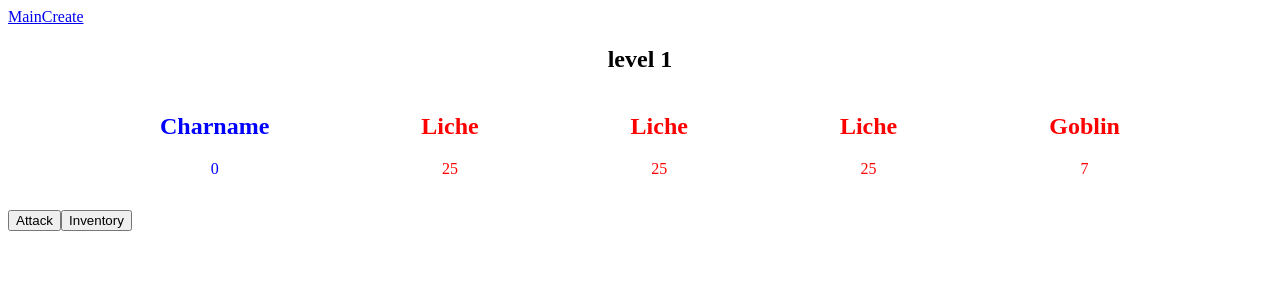
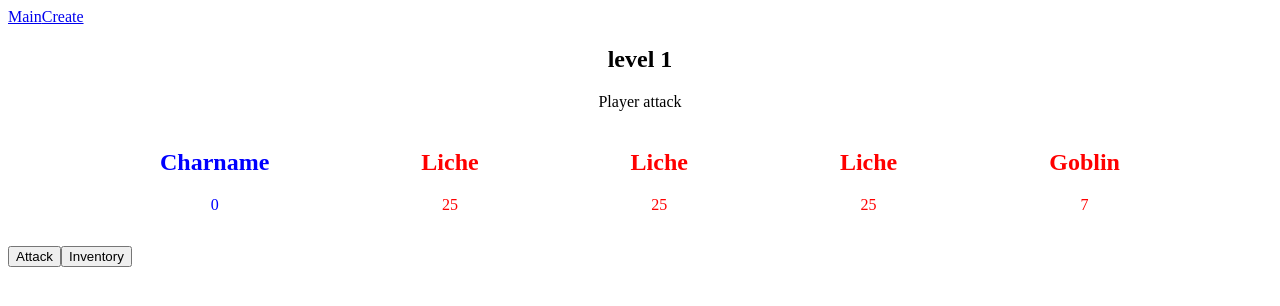
Before and after one commit to mattbra1155/2min-dungeon-vue3, a Vue app: page / in a window 1280 px wide. Shown: the top 306 px of the page. Built offline with nearby package versions, Linux system fonts and the light colour scheme.

Commit message:
fixed turn state change

```diff
--- a/src/App.vue
+++ b/src/App.vue
@@ -15,16 +15,24 @@ import { useTurn } from '@/composables/useTurn'
 import { usePlayer } from './composables/usePlayer'
 import { useRouter } from 'vue-router'
 import { IPlayer } from './interfaces/IPlayer'
+import { ETurnState } from './enums/TurnState'
 // import { useEnemy } from './composables/useEnemy'
 export default defineComponent({
     setup() {
         const { createScene } = useSceneManager()
-        const { turnStateMachine } = useTurn()
+        const { turnState, turnStateMachine, changeTurnState } = useTurn()
         const { fetchPlayer, setPlayer } = usePlayer()
         // const { enemy } = useEnemy()
         // const { enemy } = useTurn()
         const router = useRouter()
 
+        createScene('level 1', 4)
+        changeTurnState(ETurnState.Init)
+        turnStateMachine()
+        watch(turnState, (newState, oldState) => {
+            console.log(`${oldState} => ${newState}`)
+            turnStateMachine()
+        })
         onMounted(async () => {
             try {
                 const player: IPlayer | undefined = await fetchPlayer()
@@ -38,13 +46,9 @@ export default defineComponent({
                 console.log(error)
             }
 
-            createScene('level 1', 4)
-            watch(turnStateMachine, (oldState, newState) => {
-                console.log(oldState, newState)
-            })
-            turnStateMachine()
             router.push({ name: 'home' })
         })
+
         return {}
     },
 })
--- a/src/components/layout/Interface.vue
+++ b/src/components/layout/Interface.vue
@@ -26,6 +26,7 @@ export default defineComponent({
         const attack = () => {
             changeTurnState(ETurnState.PlayerAttack)
             playerAttackTarget()
+            changeTurnState(ETurnState.EnemyAttack)
         }
         return {
             attack,
--- a/src/components/layout/TopBar.vue
+++ b/src/components/layout/TopBar.vue
@@ -1,6 +1,7 @@
 <template>
     <div id="top-bar">
         <h2 id="levelName" class="level__name">{{ scene.name }}</h2>
+        <p style="text-align: center">{{ turnState }}</p>
         <h3 id="turnNumber" class="text--center"></h3>
         <div class="health__display">
             <div class="player-hp">
@@ -26,6 +27,7 @@
 import { useAttack } from '@/composables/useAttack'
 import { usePlayer } from '@/composables/usePlayer'
 import { useSceneManager } from '@/composables/useSceneManager'
+import { useTurn } from '@/composables/useTurn'
 import { computed, defineComponent } from 'vue'
 export default defineComponent({
     name: 'TopBar',
@@ -33,6 +35,7 @@ export default defineComponent({
         const { targetToAttack, setTargetToAttack } = useAttack()
         const { player } = usePlayer()
         const { scene } = useSceneManager()
+        const { turnState } = useTurn()
 
         const enemyList = computed(() => scene.value.enemy)
 
@@ -42,6 +45,7 @@ export default defineComponent({
             scene,
             setTargetToAttack,
             targetToAttack,
+            turnState,
         }
     },
 })
--- a/src/composables/useAttack.ts
+++ b/src/composables/useAttack.ts
@@ -1,10 +1,12 @@
+import { reactive, toRefs } from 'vue'
+
 import { diceRollK100, diceRollK6 } from '@/assets/scripts/diceRoll'
 import { IMonster } from '@/interfaces/IMonster'
 import { IPlayer } from '@/interfaces/IPlayer'
-import { reactive, toRefs } from 'vue'
 import { usePlayer } from '@/composables/usePlayer'
 
 const { player } = usePlayer()
+
 interface IAttackState {
     targetToAttack: IMonster | null
 }
--- a/src/composables/useEnemy.ts
+++ b/src/composables/useEnemy.ts
@@ -19,7 +19,6 @@ export const useEnemy = () => {
     const getEnemy = () => state.enemy
 
     const enemyAttackTarget = (attacker: IMonster, enemy: IPlayer | IMonster) => {
-        console.log('this:', this, attacker)
         attack(attacker, enemy)
     }
     return {
--- a/src/composables/useTurn.ts
+++ b/src/composables/useTurn.ts
@@ -27,6 +27,8 @@ export const useTurn = () => {
 
     const changeTurnState = (newState: ETurnState) => {
         state.turnState = newState
+        turnStateMachine()
+        return state.turnState
     }
 
     const sortTurnOrder = () => {
@@ -43,56 +45,55 @@ export const useTurn = () => {
         return updatedTurnOrder
     }
 
+    const checkIfDead = () => {
+        console.log('checking who is dead')
+        state.turnOrder.forEach((enemy) => {
+            if (enemy.stats.hp <= 0) {
+                console.log(`${enemy.name} is dead`)
+                removeDeadFromOrder(enemy)
+            }
+        })
+        if (player.value && player.value.stats.hp <= 0) {
+            console.log('Player dead')
+        }
+    }
+
     const turnStateMachine = () => {
         switch (state.turnState) {
             case ETurnState.Init:
                 console.log(ETurnState.Init)
                 changeTurnState(ETurnState.SortOrder)
+                console.log(state.turnState)
                 break
             case ETurnState.SortOrder:
+                console.log('ssss')
                 console.log(ETurnState.SortOrder)
                 sortTurnOrder()
                 changeTurnState(ETurnState.PlayerAttack)
+                console.log('ssss')
+
                 break
             case ETurnState.PlayerAttack:
                 console.log(ETurnState.PlayerAttack)
                 console.log(targetToAttack.value)
                 break
             case ETurnState.EnemyAttack:
+                checkIfDead()
                 console.log(ETurnState.EnemyAttack)
                 state.turnOrder.forEach((enemy) => {
-                    console.log(enemy)
-                    if (!player.value) {
-                        return false
-                    }
+                    console.log(`${enemy.name} attacks `)
                     enemyAttackTarget(enemy, player.value)
-                    console.log('enemy attack')
-                    changeTurnState(ETurnState.CalculateDamage)
-                    state.turnOrder.forEach((enemy) => {
-                        if (enemy.stats.hp <= 0) {
-                            removeDeadFromOrder(enemy)
-                        }
-                        if (player.value && player.value.stats.hp <= 0) {
-                            console.log('Player dead')
-                        }
-                    })
+                    checkIfDead()
                 })
+                changeTurnState(ETurnState.EndTurn)
                 break
             case ETurnState.CalculateDamage:
                 console.log(ETurnState.CalculateDamage)
-                state.turnOrder.forEach((enemy) => {
-                    console.log('dead' + enemy.name)
-                    if (enemy.stats.hp <= 0) {
-                        removeDeadFromOrder(enemy)
-                    }
-                    if (player.value && player.value.stats.hp <= 0) {
-                        console.log('Player dead')
-                    }
-                })
+
                 break
             case ETurnState.EndTurn:
                 console.log(ETurnState.EndTurn)
-                changeTurnState(ETurnState.EndTurn)
+                changeTurnState(ETurnState.PlayerAttack)
                 break
 
             default:
@@ -106,5 +107,6 @@ export const useTurn = () => {
         sortTurnOrder,
         turnStateMachine,
         changeTurnState,
+        checkIfDead,
     }
 }
```
